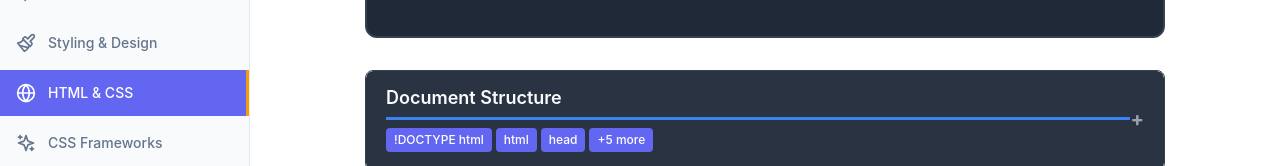
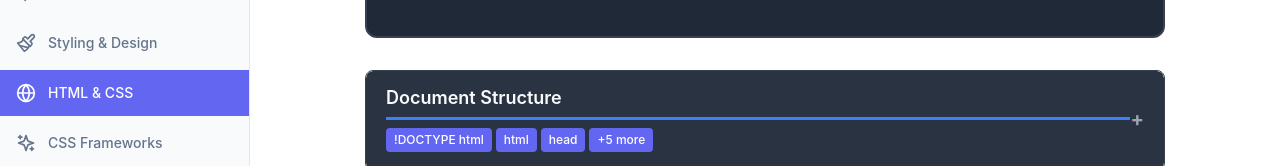
Before and after one commit to Kennet99/design-react-js-cheatsheet, a React (Vite) app: page /#/html-css in a window 1280 px wide. Shown: the part 450-616 px from the top of the page. Built offline with nearby package versions, Linux system fonts and the light colour scheme.

Commit message:
Remove orange highlight from navbar active state

```diff
--- a/src/App.css
+++ b/src/App.css
@@ -118,7 +118,6 @@
 .nav-item.active {
   background-color: var(--primary);
   color: white;
-  border-right: 3px solid var(--secondary);
 }
 
 .nav-icon {
```
